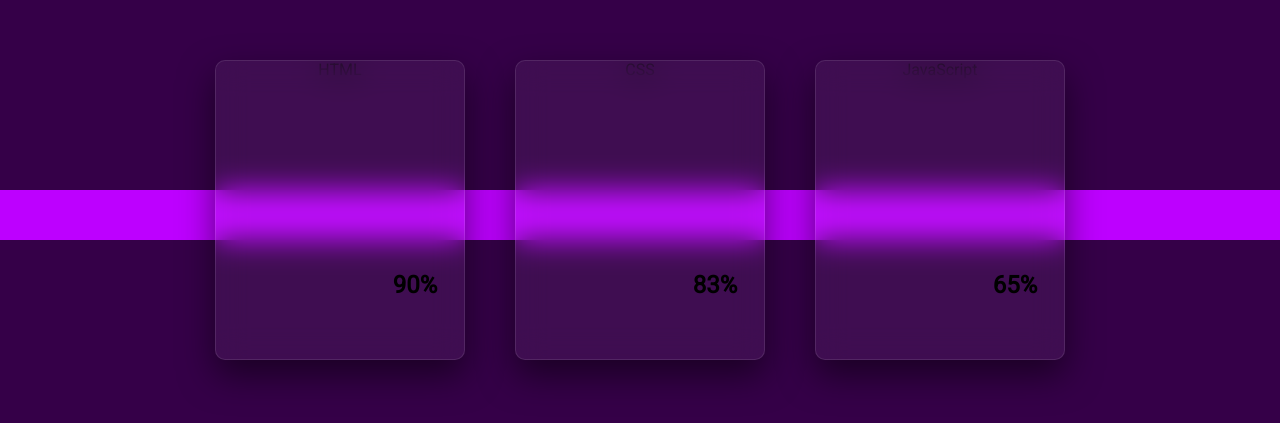
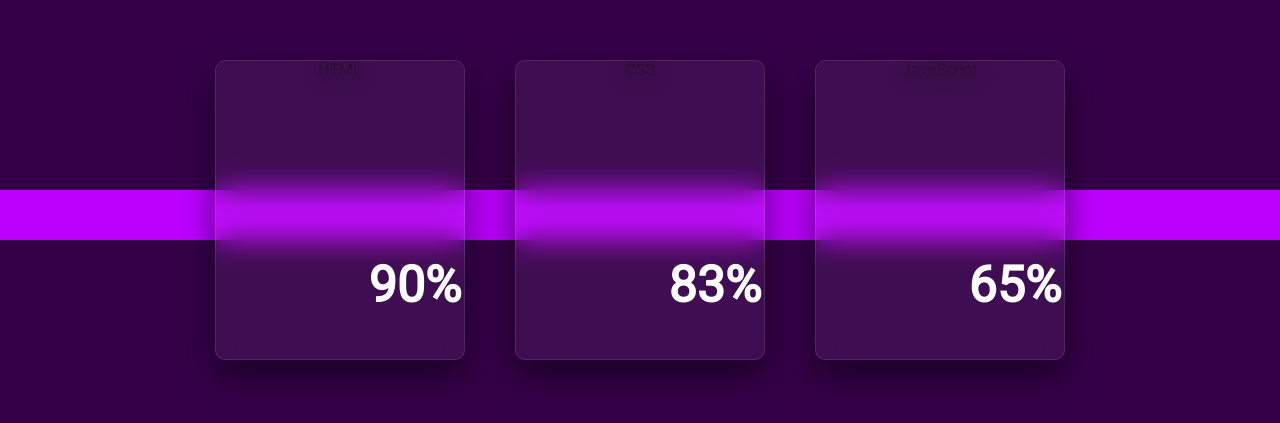
Before and after one commit to Strong10mede/Pure_CSS_Circular_Progress_Bar, a plain HTML site: page index.html in a window 1280 px wide. Shown: the part 170-593 px from the top of the page. Drawn offline with Linux system fonts and the light colour scheme.

Commit message:
.number h2

```diff
--- a/style.css
+++ b/style.css
@@ -79,12 +79,14 @@ section::before{
     height: 100%;
 }
 
-.percent .number .h2{
+.percent .number h2{
     color: white;
     font-weight: 700;
     font-size: 50px;
 }
 
+
+
 svg{
     display: none;
 }
```
